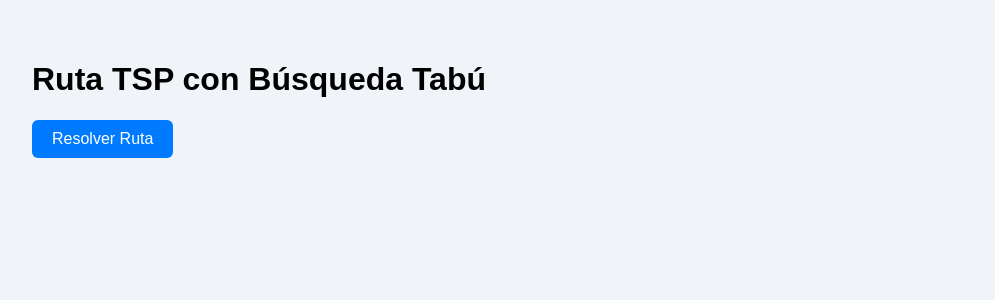
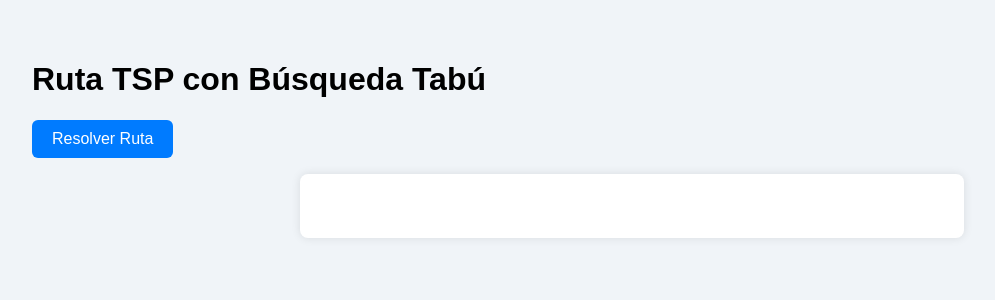
Before and after one commit to emiliano0807/TSP_Tabu, a Flask app: page / in a window 1280 px wide. Shown: the top 300 px of the page, without its empty margins (8-1003 px from the left). Run offline with Flask 3, Linux system fonts and the light colour scheme.

Commit message:
first commit

```diff
--- a/static/style.css
+++ b/static/style.css
@@ -4,7 +4,7 @@ body {
     padding: 2rem;
   }
 
-  .container {
+  div {
     background: white;
     padding: 2rem;
     max-width: 600px;
```
